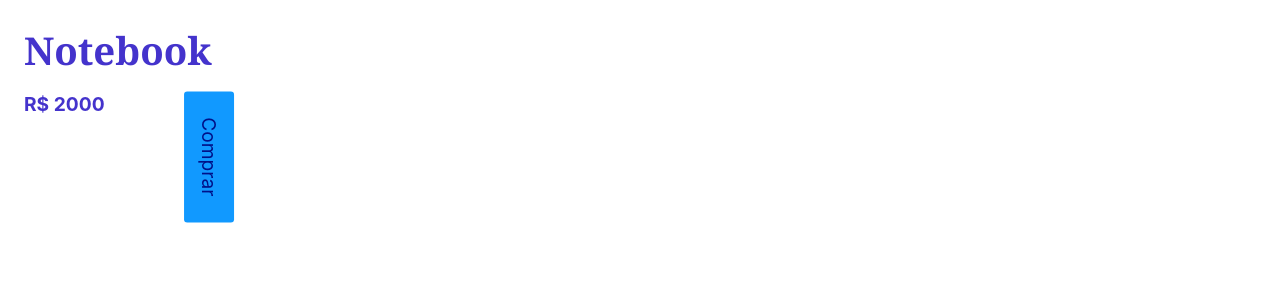
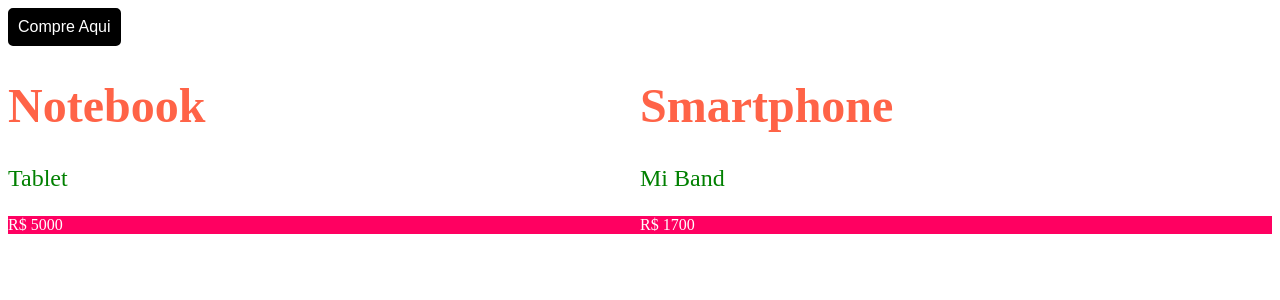
Before and after one commit to MacielSousa/starting-react, a React (Create React App) app in the folder meuapp/: page / in a window 1280 px wide. Shown: the top 300 px of the page. Built offline with nearby package versions, Linux system fonts and the light colour scheme; the HTML template or start-up script is replaced by a standard one.

Commit message:
Add css to reacr example03

```diff
--- a/meuapp/package.json
+++ b/meuapp/package.json
@@ -9,6 +9,7 @@
     "react": "^17.0.2",
     "react-dom": "^17.0.2",
     "react-scripts": "4.0.3",
+    "styled-components": "^5.3.0",
     "web-vitals": "^1.1.2"
   },
   "scripts": {
--- a/meuapp/public/index.html
+++ b/meuapp/public/index.html
@@ -15,7 +15,7 @@
       user's mobile device or desktop. See https://developers.google.com/web/fundamentals/web-app-manifest/
     -->
     <link rel="manifest" href="%PUBLIC_URL%/manifest.json" />
-    <link rel="stylesheet" href="%PUBLIC_URL%/style.css" />
+    <!--<link rel="stylesheet" href="%PUBLIC_URL%/style.css" /> -->
     <!--
       Notice the use of %PUBLIC_URL% in the tags above.
       It will be replaced with the URL of the `public` folder during the build.
--- a/meuapp/src/App.js
+++ b/meuapp/src/App.js
@@ -1,5 +1,5 @@
 import React from 'react';
-import AppCss from "./TrabalhandoCSS/ComponentsCSS/Produto/AppCss"
+import AppCss from "./TrabalhandoCSS/ComponentsCSS/Exemplo03/AppCss"
 
 const App = () => {
     return <AppCss />
--- /dev/null
+++ b/meuapp/src/TrabalhandoCSS/ComponentsCSS/Exemplo03/AppCss.js
@@ -0,0 +1,69 @@
+import React from 'react';
+import styled from 'styled-components';
+
+const ProdutosContainer = styled.div`
+    display: flex;
+`;
+
+const Produto = styled.div`
+    flex: 1;
+`
+
+const Titulo = styled.h1`
+    font-size: 3rem;
+    color: tomato;
+`;
+
+const Paragrafo = styled.p`
+    font-size: 1.5rem;
+    color: green;
+`;
+
+//Aplicando css por propriedade
+const Preco = styled.p`
+    background: hsl(${Math.random() * 360}, 100%, 50%);
+    color: white;
+`;
+
+const Comprar = styled.button`
+    background: ${({ativo}) => ativo ? '#000': '#fff'};
+    font-size: 1rem;
+    border: 2px solid #000;
+    border-radius: 5px;
+    padding: 0.5rem;
+    color:${({ativo}) => ativo ? '#fff': '#000'};
+    cursor: pointer;
+    &:hover {
+        background: tomato;
+    }
+`;
+
+const AppCss = () => {
+
+    const [ativo, setAtivo] = React.useState(true);
+
+    function template(value, total){
+        console.log(value);
+        console.log(total);
+    }
+    const total = 1000;
+    template`Isso é ${total} um teste`;
+
+    return <div>
+        <Comprar ativo={ativo} onClick={(() => setAtivo(!ativo))}>Compre Aqui</Comprar>
+        <ProdutosContainer>
+            <Produto>
+                <Titulo>Notebook</Titulo>
+                <Paragrafo>Tablet</Paragrafo>
+                <Preco cor="pink">R$ 5000</Preco>
+            </Produto>
+            <Produto>
+                <Titulo>Smartphone</Titulo>
+                <Paragrafo>Mi Band</Paragrafo>
+                <Preco cor="red">R$ 1700</Preco>
+            </Produto>
+        </ProdutosContainer>
+    </div>
+}
+
+export default AppCss;
```
Also changed, not shown: 1 other file (tests, documents, lock files or other folders).
